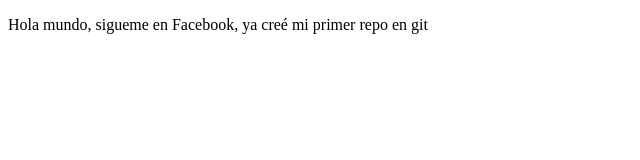
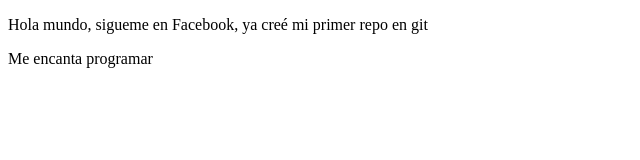
Before and after one commit to JesusZavala/projectDemoCursoPrework, a plain HTML site: page index.html in a window 1280 px wide. Shown: the whole page, without its empty margins (0-640 px from the left). Drawn offline with Linux system fonts and the light colour scheme.

Commit message:
me encanta programar

```diff
--- a/index.html
+++ b/index.html
@@ -10,5 +10,8 @@
     <p>
         Hola mundo, sigueme en Facebook, ya creé mi primer repo en git
     </p>
+    <p>
+        Me encanta programar
+    </p>
 </body>
 </html>
```
